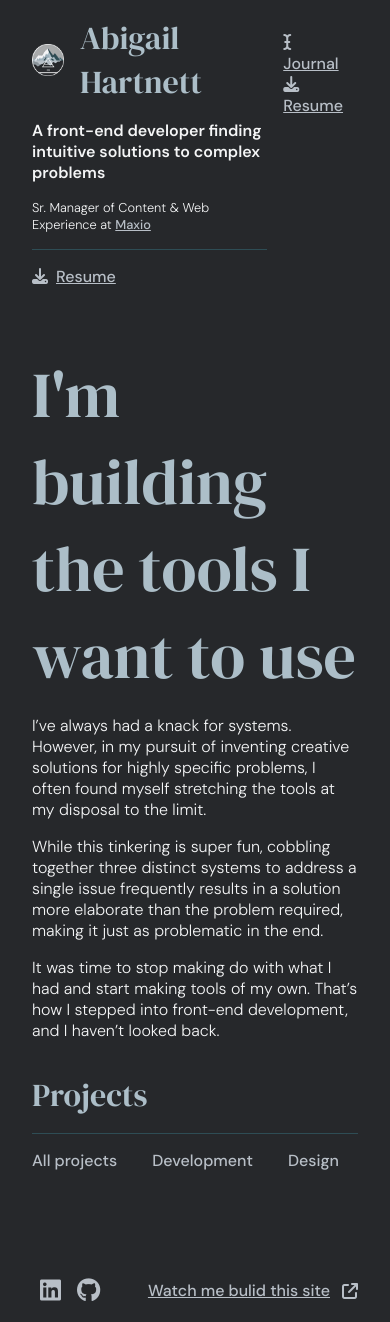
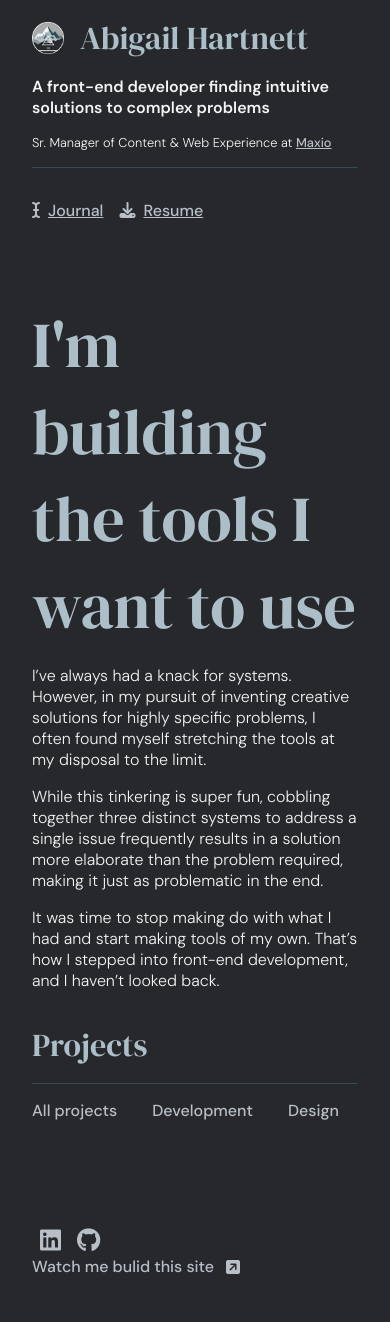
Before and after one commit to abigailhartnett/abigailhartnett.com, a React (Create React App) app: page /copywriting in a window 390 px wide. After the commit the page ends 1293 px from the top, so only its background shows below. Built offline with nearby package versions, Linux system fonts and the light colour scheme.

Commit message:
Improve nav mobile responsiveness

```diff
--- a/src/App.css
+++ b/src/App.css
@@ -80,7 +80,7 @@ a:hover {
 }
 
 .button-secondary:hover {
-  color: #fff;
+  color: #f4f5f6;
 }
 
 .icon {
@@ -99,15 +99,23 @@ a:hover {
 }
 
 .nav {
-  display: flex;
+  display: grid;
+  grid-template-columns: 1fr auto;
   justify-content: space-between;
   align-items: top;
   gap: 1rem;
   margin: 1rem 0;
 }
 
-.nav Link {
-  flex: auto;
+@media (max-width: 500px) {
+  .nav {
+    grid-template-columns: 1fr;
+    gap: 0;
+  }
+
+  .hero-link {
+    display: none;
+  }
 }
 
 /* On-page nav */
--- a/src/components/Footer.js
+++ b/src/components/Footer.js
@@ -3,7 +3,7 @@ import React from "react";
 const Footer = () => {
   return (
     <div className="nav">
-      <div>
+      <div className="top-nav-links">
         <a
           href="https://www.linkedin.com/in/abigail-hartnett-ba336758/"
           className="icon"
@@ -16,17 +16,12 @@ const Footer = () => {
       </div>
       <a
         href="https://github.com/abigailhartnett/abigailhartnett.com"
-        style={{
-          display: "flex",
-          justifyContent: "space-between",
-          alignItems: "center",
-          color: "#B8BFC7",
-        }}
+        className="button-secondary"
       >
         Watch me bulid this site
         <i
-          className="fa-solid fa-arrow-up-right-from-square"
-          style={{ marginLeft: "0.75rem", color: "#B8BFC7" }}
+          className="fa-solid fa-square-arrow-up-right"
+          style={{ marginLeft: "0.75rem" }}
         ></i>
       </a>
     </div>
--- a/src/components/Hero.js
+++ b/src/components/Hero.js
@@ -26,7 +26,7 @@ const Hero = () => {
             </p>
           </div>
         </div>
-        <div>
+        <div className="hero-link">
           <a href="../resources/resume.pdf" alt="resume">
             <i
               class="fa-solid fa-download"
--- a/src/components/Project.js
+++ b/src/components/Project.js
@@ -9,6 +9,7 @@ const Project = () => {
   return (
     <>
       {slug
+      //Delete excess code
         ? filteredProjects.map((project) => (
             <div key={project.id} className="project-card">
               {project.caseStudy ?
```
